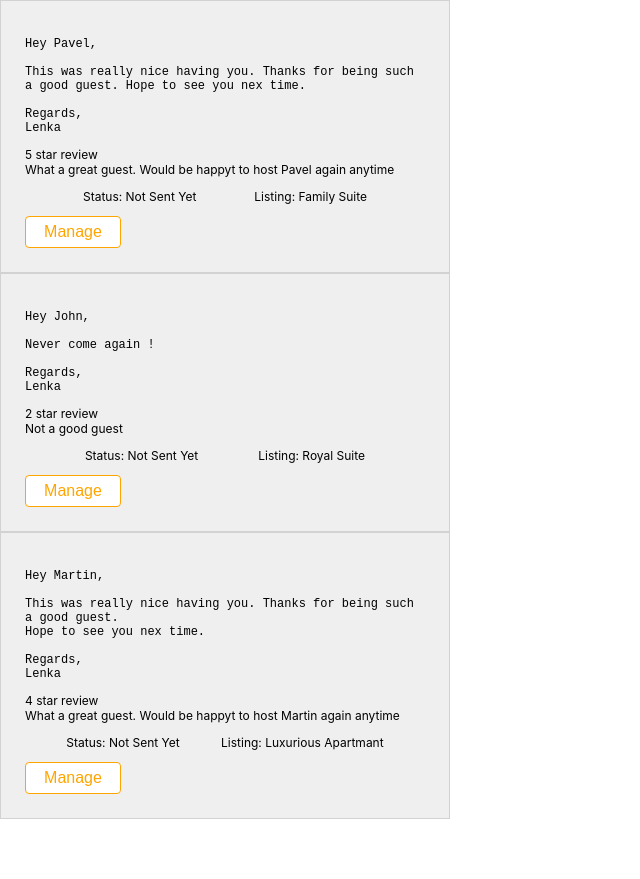
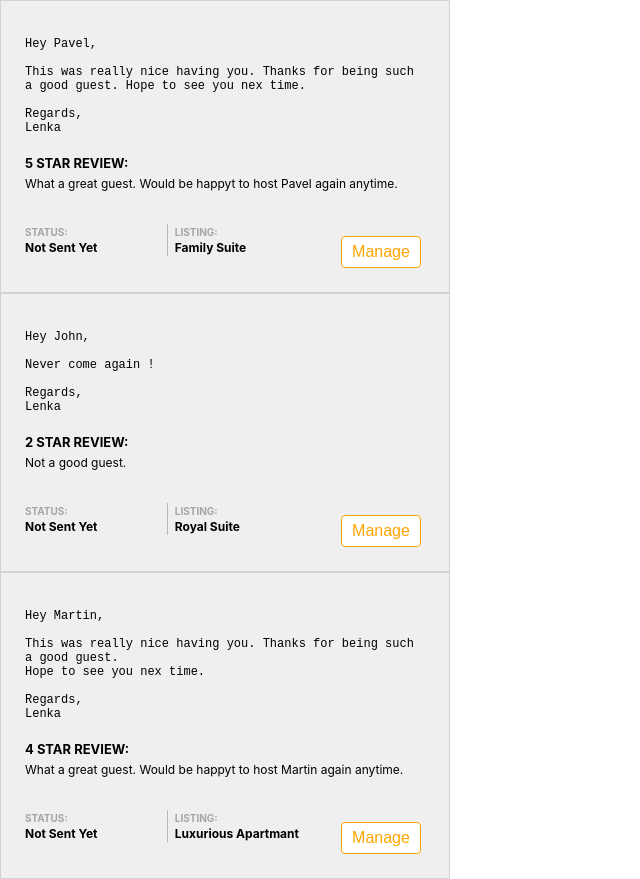
Before and after one commit to srsajjad/hotel-guest-review, a React (Create React App) app: page / in a window 1280 px wide. Shown: the whole page, without its empty margins (0-640 px from the left). Before the commit the page ends 819 px from the top, so only its background shows below. Built offline with nearby package versions, Linux system fonts and the light colour scheme.

Commit message:
add box text styling

```diff
--- a/src/components/listing/Listing.css
+++ b/src/components/listing/Listing.css
@@ -1,5 +1,6 @@
 .manage-btn {
   width: 6rem;
+  width: 20%;
   height: 2rem;
   background: white;
   border: 1px solid orange;
@@ -37,8 +38,32 @@
   color: orange;
 }
 
+.listing-sec {
+  display: flex;
+  justify-content: space-between;
+  align-items: flex-end;
+}
+
 .listing-status {
   display: flex;
-  justify-content: space-evenly;
+  width: 78%;
+  justify-content: space-between;
   align-items: center;
+  line-height: 1rem;
+  font-weight: bold;
 }
+
+.listing-status span {
+  color: #929292cc;
+  font-size: 10px;
+}
+
+.listing-status p:nth-child(1) {
+  width: 40%;
+}
+
+.listing-status p:nth-child(2) {
+  width: 52%;
+  border-left: 1.3px solid #c1b5b5;
+  padding-left: 7px;
+}
--- a/src/components/listing/Listing.js
+++ b/src/components/listing/Listing.js
@@ -39,10 +39,16 @@ const Listing = props => {
   // }, []);
 
   return (
-    <div>
+    <div className="listing-sec">
       <div className="listing-status">
-        <p>Status: {sent ? "Sent" : "Not Sent Yet"}</p>
-        <p>Listing: {listing}</p>
+        <p>
+          <span>STATUS:</span>
+          <br /> {sent ? "Sent" : "Not Sent Yet"}
+        </p>
+        <p>
+          <span>LISTING:</span>
+          <br /> {listing}
+        </p>
       </div>
 
       <button
--- /dev/null
+++ b/src/components/review/Review.css
@@ -0,0 +1,11 @@
+.review-sec {
+  margin-top: 20px;
+  margin-bottom: 20px;
+  line-height: 1rem;
+}
+
+.review-point {
+  font-size: 13px;
+  font-weight: bold;
+  margin-bottom: 5px;
+}
--- a/src/components/review/Review.js
+++ b/src/components/review/Review.js
@@ -1,12 +1,13 @@
 import React from "react";
+import "./Review.css";
 
 const Review = props => {
   const { review, reviewMsg } = props;
 
   return (
-    <div>
-      <div>{review} star review</div>
-      <div>{reviewMsg}</div>
+    <div className="review-sec">
+      <div className="review-point">{review} STAR REVIEW:</div>
+      <div className="review-msg">{reviewMsg}</div>
     </div>
   );
 };
--- a/src/data.js
+++ b/src/data.js
@@ -4,7 +4,7 @@ export const data = [
     name: "Martin",
     review: "4",
     reviewMsg:
-      "What a great guest. Would be happyt to host Martin again anytime",
+      "What a great guest. Would be happyt to host Martin again anytime.",
     checkoutDate: "1585151401",
     sent: false,
     isDisabled: false,
@@ -24,7 +24,7 @@ export const data = [
     name: "Pavel",
     review: "5",
     reviewMsg:
-      "What a great guest. Would be happyt to host Pavel again anytime",
+      "What a great guest. Would be happyt to host Pavel again anytime.",
     checkoutDate: "1586923200",
     sent: false,
     isDisabled: false,
@@ -43,7 +43,7 @@ export const data = [
     name: "John",
     listing: "Royal Suite",
     review: "2",
-    reviewMsg: "Not a good guest",
+    reviewMsg: "Not a good guest.",
     checkoutDate: "1586533801",
     sent: false,
     isDisabled: false,
```
